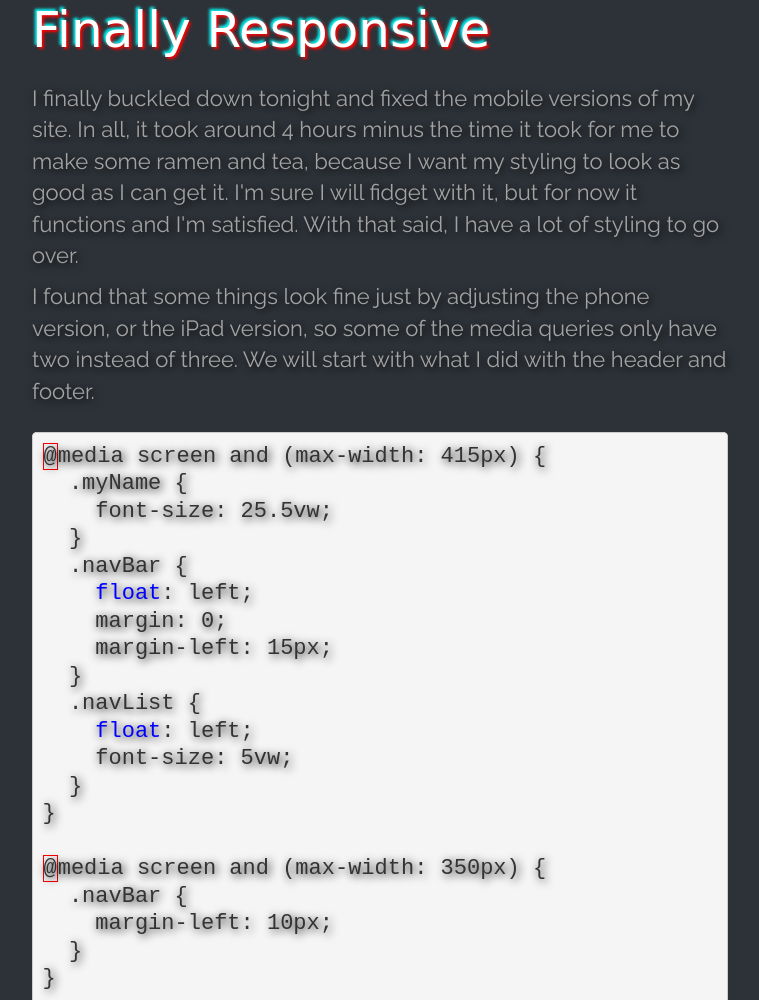
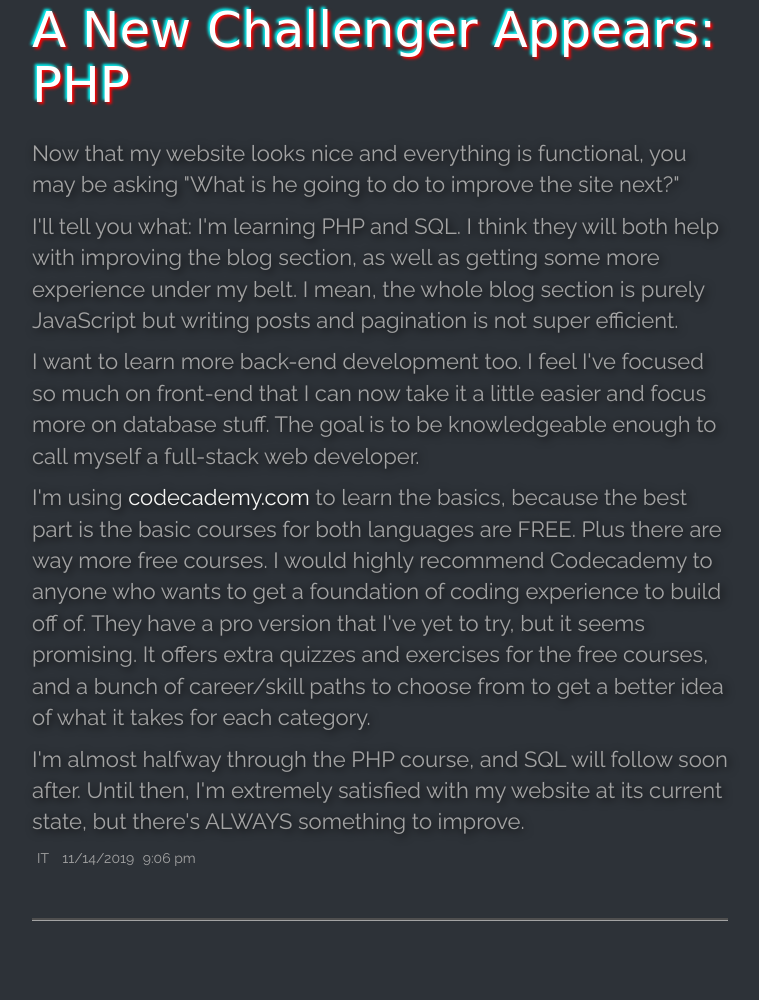
Before and after one commit to Neil-C1119/Personal-Site, a plain HTML site: page blog.html in a window 1280 px wide. Shown: the part 409-1409 px from the top of the page, without its empty margins (260-1019 px from the left). Drawn offline with nearby package versions, Linux system fonts and the light colour scheme; a web font is replaced by a local one.

Commit message:
New blog post | 11/14/2019

```diff
--- a/blog.html
+++ b/blog.html
@@ -59,6 +59,27 @@
      (adsbygoogle = window.adsbygoogle || []).push({});
 </script>
     </div>
+
+    <div class="container realBlog">
+      <h1 class="realBlogTitle threeDText">A New Challenger Appears: PHP</h1>
+      <div class="entry">
+
+        <p>Now that my website looks nice and everything is functional, you may be asking "What is he going to do to improve the site next?"</p>
+        <p>I'll tell you what: I'm learning PHP and SQL. I think they will both help with improving the blog section, as well as getting some more experience under my belt. I mean, the whole blog section is purely JavaScript but writing posts and pagination is not super efficient.</p>
+        <p>I want to learn more back-end development too. I feel I've focused so much on front-end that I can now take it a little easier and focus more on database stuff. The goal is to be knowledgeable enough to call myself a full-stack web developer.</p>
+        <p>I'm using <a href="codecademy.com">codecademy.com</a> to learn the basics, because the best part is the basic courses for both languages are FREE. Plus there are way more free courses. I would highly recommend Codecademy to anyone who wants to get a foundation of coding experience to build off of. They have a pro version that I've yet to try, but it seems promising. It offers extra quizzes and exercises for the free courses, and a bunch of career/skill paths to choose from to get a better idea of what it takes for each category.</p>
+        <p>I'm almost halfway through the PHP course, and SQL will follow soon after. Until then, I'm extremely satisfied with my website at its current state, but there's ALWAYS something to improve.</p>
+
+      </div>
+      <div class="entryInfo">
+        <span class="tag1">IT</span>
+        <span class="tag2"></span>
+        <span class="date">11/14/2019</span>
+        <span class="time">9:06 pm</span>
+      </div>
+      <div class="borderBottom"></div>
+    </div>
+
 
     <div class="container realBlog">
       <h1 class="realBlogTitle threeDText">Finally Responsive</h1>
```
